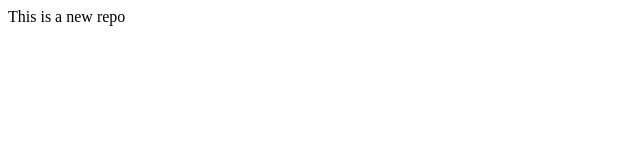
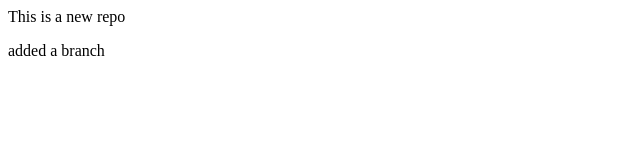
Before and after one commit to mohit021x/localrepo, a plain HTML site: page LocalRepo/index.html in a window 1280 px wide. Shown: the full height of the page, 0-640 px from the left. Drawn offline with Linux system fonts and the light colour scheme.

Commit message:
Add a new feature

```diff
--- a/LocalRepo/index.html
+++ b/LocalRepo/index.html
@@ -1 +1,2 @@
 <p>This is a new repo</p>
+<p>added a branch</p>
```
